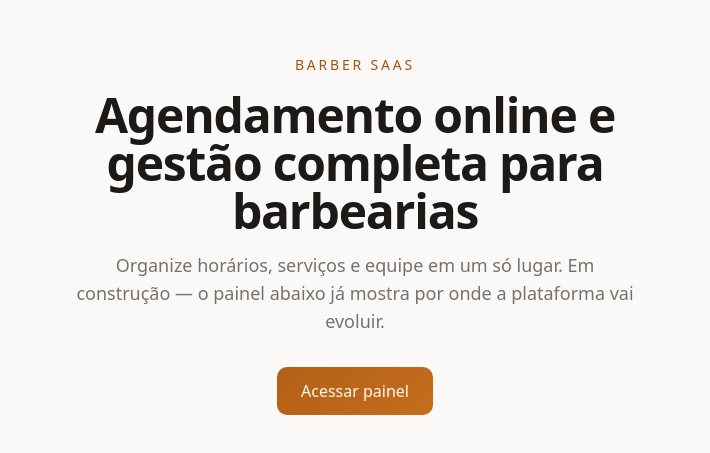
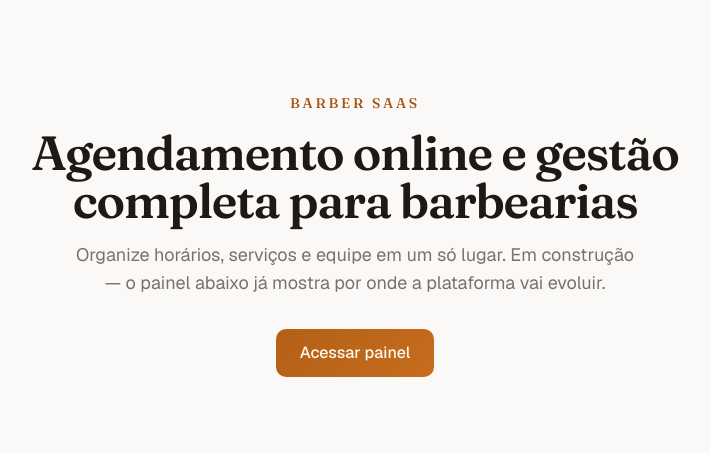
Before and after one commit to Viniciusp2/barber-saas, a Next.js app in the folder app/: page / in a window 1280 px wide. Shown: the part 165-618 px from the top of the page, without its empty margins (285-995 px from the left). Built offline with nearby package versions, Linux system fonts and the light colour scheme.

Commit message:
correção de bug das fontes

```diff
--- a/app/src/app/layout.tsx
+++ b/app/src/app/layout.tsx
@@ -66,10 +66,11 @@ export default function RootLayout({
   children: React.ReactNode;
 }>) {
   return (
-    <html lang="pt-BR">
-      <body
-        className={`${geistSans.variable} ${geistMono.variable} ${fraunces.variable} ${spaceGrotesk.variable} ${orbitron.variable} ${rajdhani.variable} ${quicksand.variable} antialiased`}
-      >
+    <html
+      lang="pt-BR"
+      className={`${geistSans.variable} ${geistMono.variable} ${fraunces.variable} ${spaceGrotesk.variable} ${orbitron.variable} ${rajdhani.variable} ${quicksand.variable}`}
+    >
+      <body className="antialiased">
         <Script id="theme-init" strategy="beforeInteractive">
           {`(function(){try{var t=localStorage.getItem('barber-saas-theme');if(t)document.documentElement.setAttribute('data-theme',t);}catch(e){}})();`}
         </Script>
```
